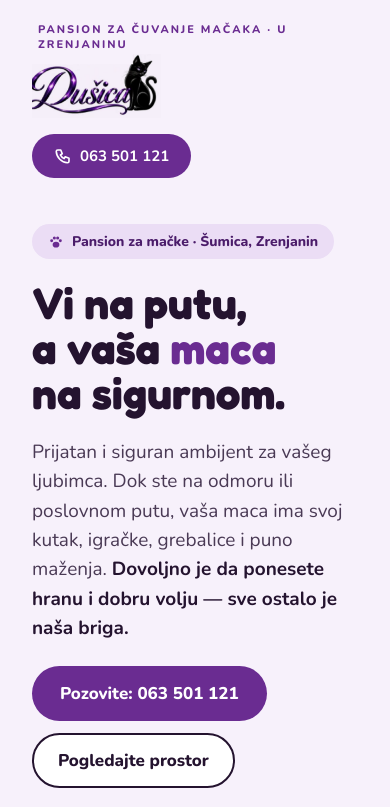
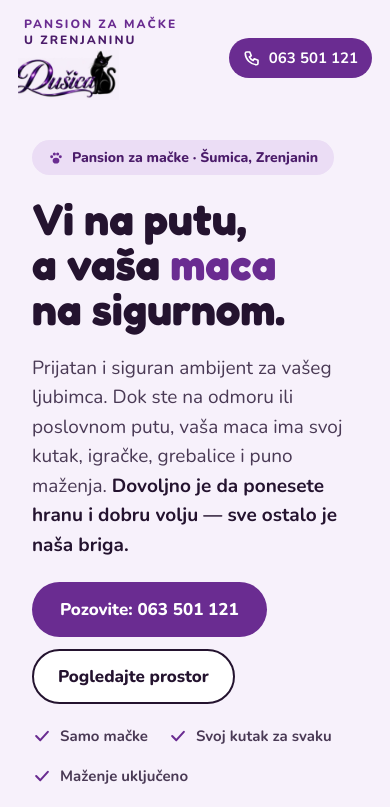
Before and after one commit to Visnja77/Dusica, a plain HTML site: page index.html in a window 390 px wide. Shown: the top 807 px of the page. Drawn offline with Linux system fonts and the light colour scheme.

Commit message:
Zaglavlje: Pansion za mačke / u Zrenjaninu, telefon pored logoa na telefonu
Co-Authored-By: Claude Opus 5.5 <noreply@anthropic.com>
Claude-Session: https://claude.ai/code/session_01QWtCiqnAjZf3sXtmatH1VT

```diff
--- a/index.html
+++ b/index.html
@@ -38,6 +38,10 @@ img{max-width:100%}
   h2{font-size:32px!important}
   header nav{gap:14px!important;font-size:15px!important}
   header nav a:not(:last-child){display:none}
+  header.top{flex-wrap:nowrap!important;padding:16px 18px!important;gap:10px!important}
+  header.top .logo{height:50px!important}
+  header.top nav{flex-wrap:nowrap!important;flex-shrink:0}
+  header.top nav a:last-child{padding:10px 14px!important;font-size:15px!important;white-space:nowrap}
   #top{gap:32px!important}
   #cene>div{padding:28px!important}
   .sticker{display:none!important}
@@ -50,10 +54,10 @@ img{max-width:100%}
 <div style="font-family: 'Nunito', system-ui, sans-serif; color: #24132F; background: #F7F1FB; overflow: hidden">
 
 <!-- NAV -->
-<header style="max-width: 1200px; margin: 0 auto; padding: 22px 32px; display: flex; flex-wrap: wrap; align-items: center; justify-content: space-between; gap: 16px">
+<header class="top" style="max-width: 1200px; margin: 0 auto; padding: 22px 32px; display: flex; flex-wrap: wrap; align-items: center; justify-content: space-between; gap: 16px">
   <a href="#top" style="display: flex; flex-direction: column; align-items: flex-start; gap: 2px; text-decoration: none; color: #24132F">
-    <span style="font-size: 11px; font-weight: 800; letter-spacing: 2px; color: #6A2C91; padding-left: 6px">PANSION ZA ČUVANJE MAČAKA · U ZRENJANINU</span>
-    <img src="img/logo.png" alt="Dušica" style="display: block; height: 64px; width: auto">
+    <span class="lbl" style="display: flex; flex-direction: column; font-size: 12px; font-weight: 800; letter-spacing: 2px; color: #6A2C91; padding-left: 6px; line-height: 1.35; white-space: nowrap"><span>PANSION ZA MAČKE</span><span style="color: #4B1C6A">U ZRENJANINU</span></span>
+    <img class="logo" src="img/logo.png" alt="Dušica" style="display: block; height: 64px; width: auto">
   </a>
   <nav aria-label="Glavni meni" style="display: flex; flex-wrap: wrap; align-items: center; gap: 28px; font-weight: 700; font-size: 16px">
     <a href="#prostor" style="color: #24132F; text-decoration: none">Naš prostor</a>
```
